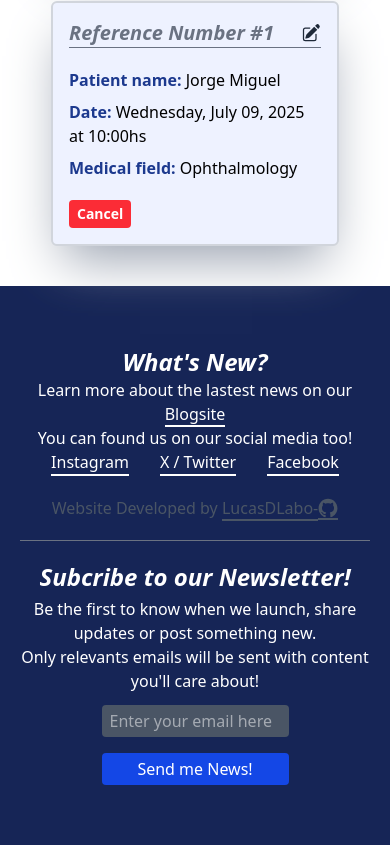
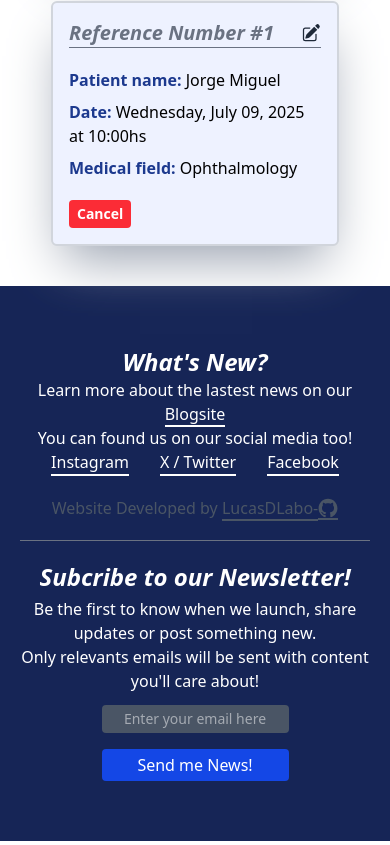
Before and after one commit to LucasDLabo/ReactJS-AAPRO2.0-2025, a React (Vite) app in the folder final_project/: page / in a window 390 px wide. Shown: the part 7225-8070 px from the top of the page. Built offline with nearby package versions, Linux system fonts and the light colour scheme.

Commit message:
fix/mobile: minor small screen mobile newsletter placeholder

```diff
--- a/final_project/src/components/footer/FootSection.jsx
+++ b/final_project/src/components/footer/FootSection.jsx
@@ -42,7 +42,7 @@ function FootSection(){
                         </p>
 
                         <div className="flex md:flex-row flex-col w-1/2 md:w-3/4 justify-center gap-4">
-                            <input type="email" name="" id="" placeholder="Enter your email here" className="mt-3 md:w-1/2 rounded bg-gray-600 px-2 py-1"/>
+                            <input type="email" name="" id="" placeholder="Enter your email here" className="md:text-md mt-3 rounded bg-gray-600 px-2 py-1 text-center text-sm md:w-1/2"/>
 
                             <button type="submit" className="md:mt-3 md:w-34 cursor-pointer rounded bg-blue-700 px-3 py-1 transition-colors hover:bg-blue-500 dark:bg-blue-950 dark:hover:bg-blue-800" title="Confirm Subscription">Send me News!</button>
                         </div>
```
